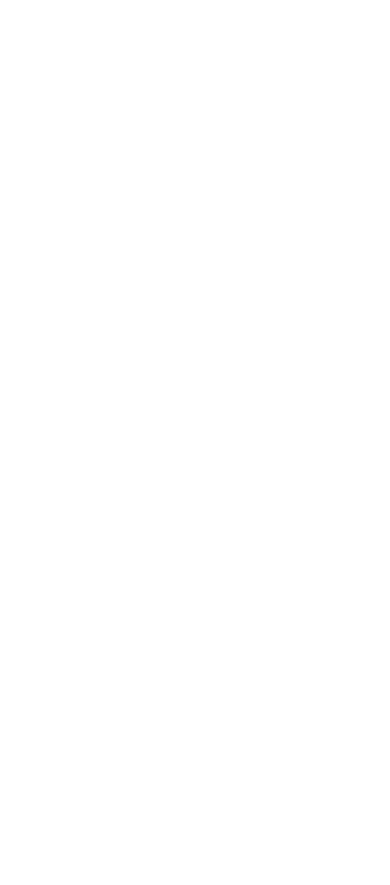
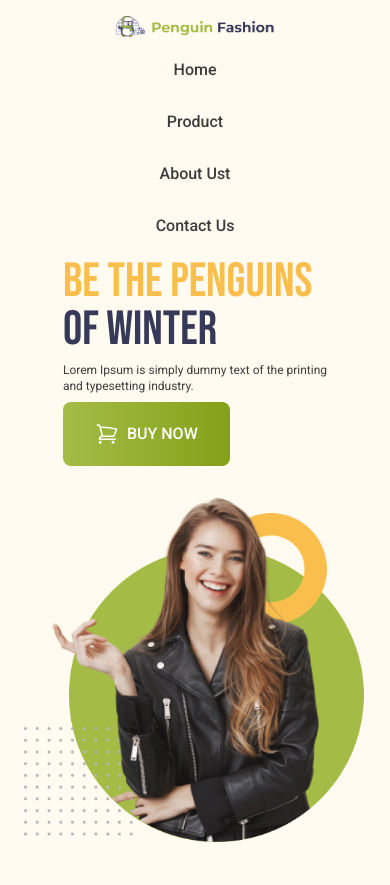
Before and after one commit to md-ratul-gazi/Module-12-Practice-Task, a plain HTML site: page index.html in a window 390 px wide. Before the commit the page ends 844 px from the top, so only its background shows below. Drawn offline with nearby package versions, Linux system fonts and the light colour scheme.

Commit message:
header section and responsive done

```diff
--- a/index.html
+++ b/index.html
@@ -4,6 +4,10 @@
     <meta charset="UTF-8" />
     <meta name="viewport" content="width=device-width, initial-scale=1.0" />
     <title>Module 12 Practice Task</title>
+
+    <!-- Tailwind CSS cdn link here -->
+    <script src="https://cdn.tailwindcss.com"></script>
+    <!-- Tailwind CSS cdn link here -->
 
     <!-- Google font link here -->
     <link rel="preconnect" href="https://fonts.googleapis.com" />
@@ -16,7 +20,7 @@
 
     <!-- CSS style here -->
     <style>
-      .font-bebas {
+      .font-babes {
         font-family: "Bebas Neue", sans-serif;
       }
       .font-roboto {
@@ -26,6 +30,73 @@
     <!-- CSS style here -->
   </head>
   <body>
+    <!-- Header section starts here -->
+    <header class="bg-[#FFFBF0] md:px-32 md:pt-11 px-6 py-4">
+      <!-- Nav section starts here -->
+      <nav class="flex md:flex-row flex-col justify-between items-center mb-5">
+        <div class="md:w-96 w-40 mb-5">
+          <img src="icons/logo.png" alt="Navbar Logo" />
+        </div>
+        <div>
+          <ul class="flex gap-7 md:flex-row flex-col text-center">
+            <li class="text-base font-medium font-roboto text-[#3C3C3C]">
+              <a href="#">Home</a>
+            </li>
+            <li class="text-base font-medium font-roboto text-[#3C3C3C]">
+              <a href="#">Product</a>
+            </li>
+            <li class="text-base font-medium font-roboto text-[#3C3C3C]">
+              <a href="#">About Ust</a>
+            </li>
+            <li class="text-base font-medium font-roboto text-[#3C3C3C]">
+              <a href="#">Contact Us</a>
+            </li>
+          </ul>
+        </div>
+      </nav>
+      <!-- Nav section ends here -->
 
+      <!-- Banner section starts here -->
+      <div class="flex md:flex-row flex-col space-y-6 justify-between items-center pb-10">
+        <div class="font-normal space-y-2">
+          <h2 class="md:text-7xl text-5xl	 text-[#363958] font-babes">
+            <span class="text-[#FABE4C]">Be the Penguins</span> <br />
+            of Winter
+          </h2>
+          <p class="text-[#3E3E3E] text-xs font-roboto">
+            Lorem Ipsum is simply dummy text of the printing <br />
+            and typesetting industry.
+          </p>
+          <button
+            class="font-roboto text-[#fff] font-medium bg-gradient-to-r from-[#A4BC46] to-[#85A019] rounded-lg py-5 px-8 flex gap-x-2"
+          >
+            <!-- Shopping Cart icon here -->
+            <svg
+              xmlns="http://www.w3.org/2000/svg"
+              fill="none"
+              viewBox="0 0 24 24"
+              stroke-width="1.5"
+              stroke="currentColor"
+              class="w-6 h-6"
+            >
+              <path
+                stroke-linecap="round"
+                stroke-linejoin="round"
+                d="M2.25 3h1.386c.51 0 .955.343 1.087.835l.383 1.437M7.5 14.25a3 3 0 00-3 3h15.75m-12.75-3h11.218c1.121-2.3 2.1-4.684 2.924-7.138a60.114 60.114 0 00-16.536-1.84M7.5 14.25L5.106 5.272M6 20.25a.75.75 0 11-1.5 0 .75.75 0 011.5 0zm12.75 0a.75.75 0 11-1.5 0 .75.75 0 011.5 0z"
+              />
+            </svg>
+
+            <!-- Shopping Cart icon here -->
+            BUY NOW
+          </button>
+        </div>
+
+        <div>
+          <img src="images/model.png" alt="Model" />
+        </div>
+      </div>
+      <!-- Banner section ends here -->
+    </header>
+    <!-- Header section ends here -->
   </body>
 </html>
```
